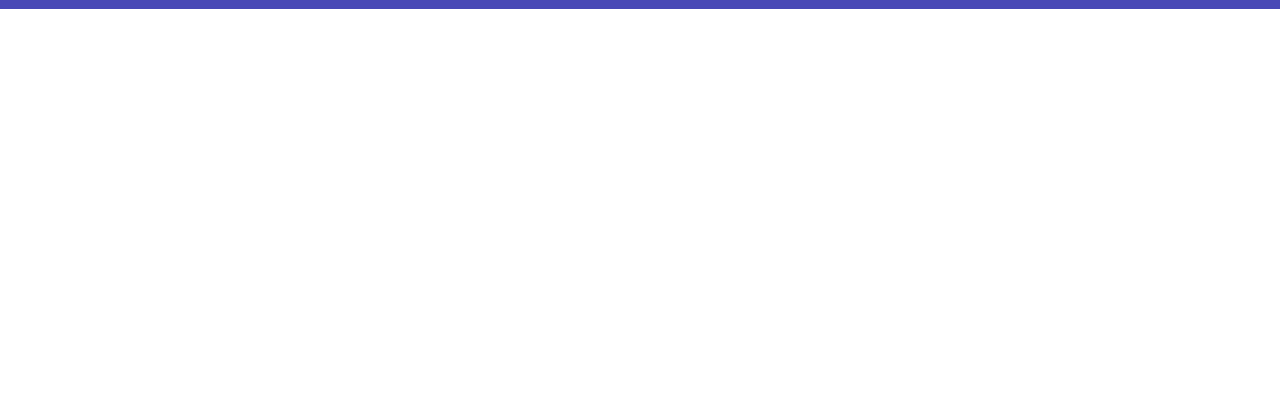
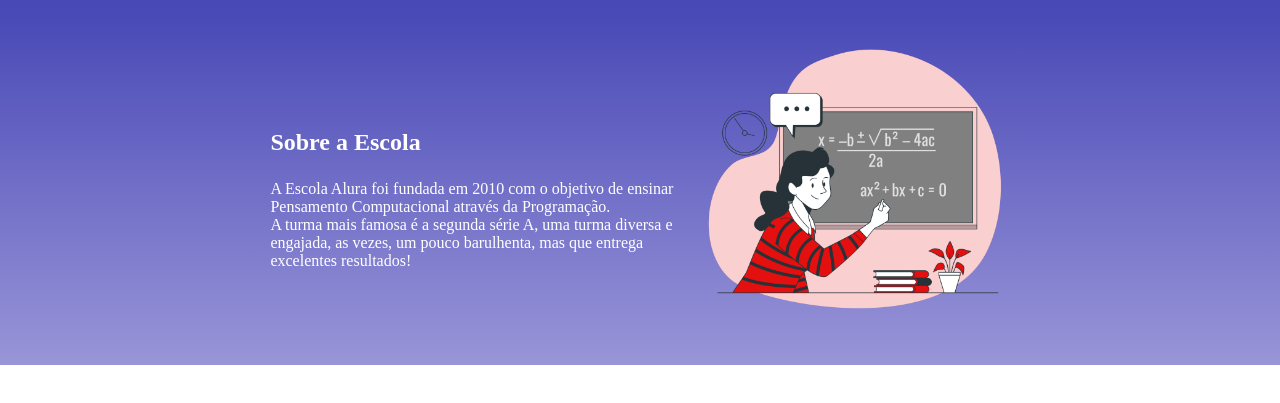
Before and after one commit to DaniloAntonucci47/site-turma-criativo-2, a plain HTML site: page index.html in a window 1280 px wide. Shown: the part 111-514 px from the top of the page. Drawn offline with Linux system fonts and the light colour scheme.

Commit message:
Seção escola completo

```diff
--- a/index.html
+++ b/index.html
@@ -15,6 +15,14 @@
             <li class="cabeçalho-lista-item">Estudante</li>
         </ul>
     </header>
+    <section class="escola">
+        <div class="escola-div-conteúdo">
+            <h2 class="escola-titulo">Sobre a Escola</h2>
+            <p class="escola-texto um"> A Escola Alura foi fundada em 2010 com o objetivo de ensinar Pensamento Computacional através da Programação.
+           <p class="escola-texto dois">A turma mais famosa é a segunda série A, uma turma diversa e engajada, as vezes, um pouco barulhenta, mas que entrega excelentes resultados!</p>
+        </div>
+       <img class="escola-imagem" src="Formula-bro.png" alt="Professora no quadro.">
+    </section>
 
 
 </body>
--- a/style.css
+++ b/style.css
@@ -21,3 +21,23 @@
     margin: 0 20px;
     font-size: 24px;
 }
+
+.escola-imagem{
+    width: 25%;
+}
+
+.escola{
+    background-image: linear-gradient(rgb(72, 72, 182),rgb(153, 149, 216));
+    color: white;
+    display: flex;
+    justify-content: center;
+    align-items: center;
+    padding: 24px;
+}
+
+.escola-div-conteúdo{
+    width: 35%;
+}
+.escola-titulo{
+    padding: 24px 0;
+}
```
Also changed, not shown: Formula-bro.png (added).
